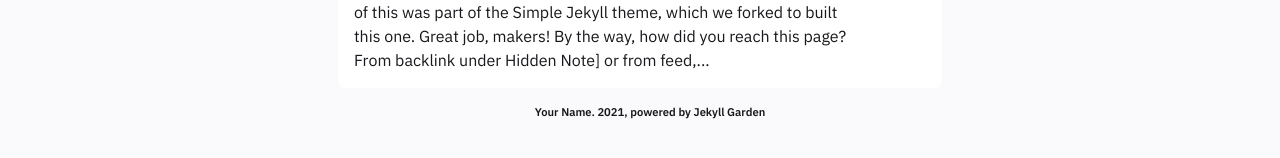
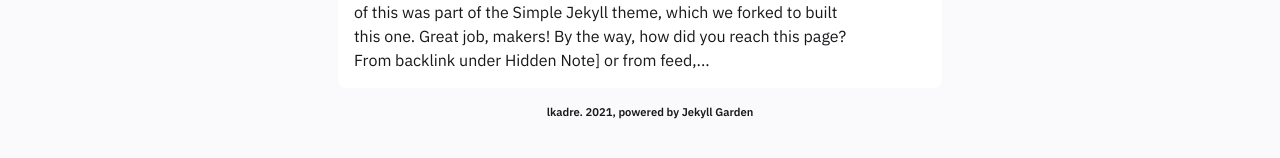
Before and after one commit to obsidianbr/obsidianbr.github.io, a Jekyll site: the page built from pages/notes.md, in a window 1280 px wide. Shown: the part 601-759 px from the top of the page. Built offline with Jekyll 4.4.1, drawn with Linux system fonts in a browser that asks for light colours.

Commit message:
Update _config.yml

```diff
--- a/_config.yml
+++ b/_config.yml
@@ -20,7 +20,7 @@
 
 
 baseurl: "/" # the subpath of your site, e.g. /blog
-url: "https://jekyll-garden.github.io/" # the base hostname & protocol for your site, e.g. http://example.com
+url: "https://obsidianbr.github.io/" # the base hostname & protocol for your site, e.g. http://example.com
 
 #######################################################################
 # Settings related to the Header and your About page go here,such as
@@ -28,10 +28,10 @@ url: "https://jekyll-garden.github.io/" # the base hostname & protocol for your
 # your social media links etc
 #######################################################################
 
-heading: Digital Garden # Change this
+heading: ObsidianBR
 copyright:
   year: 2021
-  msg: Your Name # This is a mandatory attribute for copyright to be displayed ; If deleting this, edit at footer layout.
+  msg: lkadre # This is a mandatory attribute for copyright to be displayed ; If deleting this, edit at footer layout.
 
 
 #####################################################################
```
